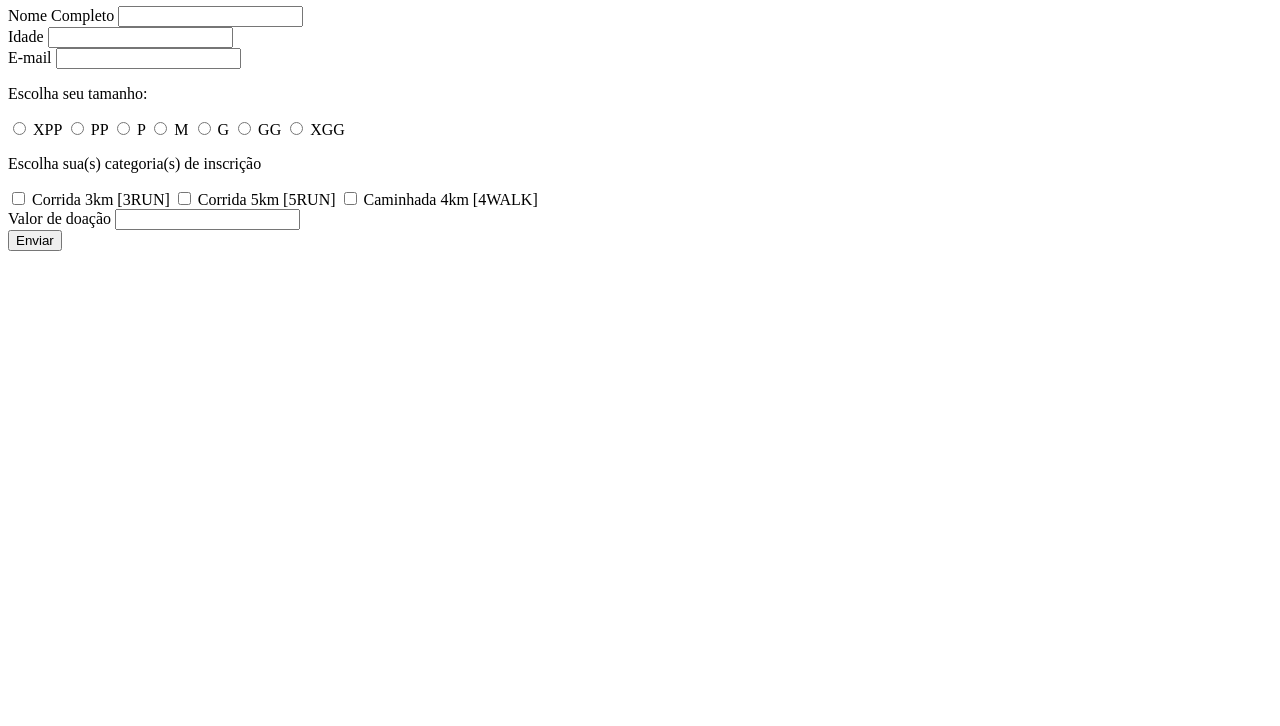
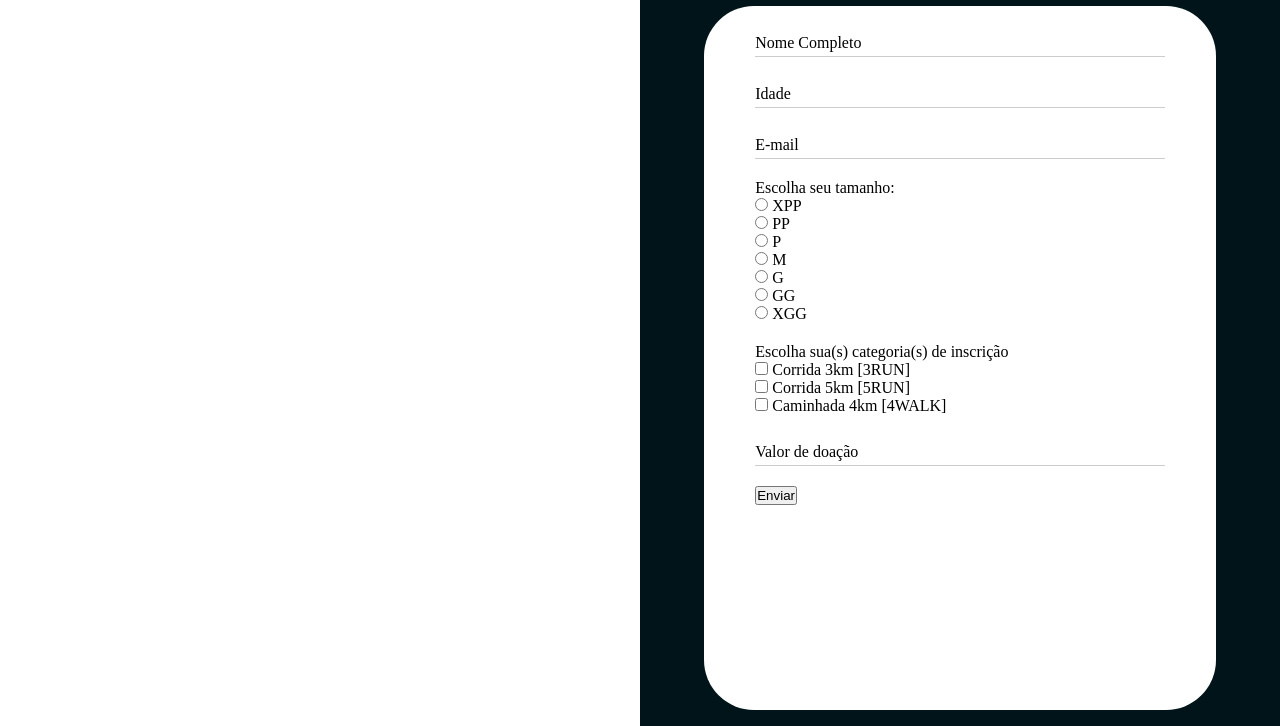
Before and after one commit to BrendaRSS/exercise-three-adatech, a website: page index.html in a window 1280 px wide. Shown: the part 74-800 px from the top of the page. Drawn offline with Linux system fonts and the light colour scheme.

Commit message:
feat: form editing

```diff
--- a/index.html
+++ b/index.html
@@ -3,71 +3,95 @@
 <head>
     <meta charset="UTF-8">
     <meta name="viewport" content="width=device-width, initial-scale=1.0">
-    <title>Document</title>
+    <link rel="stylesheet" href="styles.css" type="text/css" />
+    <title>Ajude uma causa | Formulário</title>
 </head>
 <body>
     <div class="container">
+        <div class="container-brand">
+
+        </div>
         <div class="container-form">
 
             <div class="title">
-                <h1>Ajude a causa</h1>
+                <h1>Formulário de inscrição</h1>
             </div>
 
             <div class="registration-form">
                 <form action="http://localhost:3000/registrations" method="post">
-                    <div class="form-name">
+                    <div class="input-box form-name">
+                        <input type="text" id="name" name="name" required class="input"/>
                         <label for="name">Nome Completo</label>
-                        <input type="text" id="name" name="name" required/>
                     </div>
-                    <div class="div-form form-age">
+                    <div class="input-box form-age">
+                        <input type="number" id="age" name="age" required class="input"/>
                         <label for="age">Idade</label>
-                        <input type="number" id="age" name="age" required/>
                     </div>
-                    <div class="div-form form-email">
+                    <div class="input-box form-email">
+                        <input type="email" id="email" name="email" required class="input"/>
                         <label for="email">E-mail</label>
-                        <input type="email" id="email" name="email" required/>
                     </div>
                     <div class="div-form form-size">
                         <p>Escolha seu tamanho:</p>
+                        <div class="size">
                             <input type="radio" id="xpp" name="size" value="XPP" />
                             <label for="xpp"> XPP</label>
-
+                        </div>
+                        <div class="size">
                             <input type="radio" id="pp" name="size" value="PP" />
                             <label for="pp"> PP</label>
+                        </div>
 
+                        <div class="size">
                             <input type="radio" id="p" name="size" value="P" />
                             <label for="p"> P</label>
+                        </div>
 
+                        <div class="size">
                             <input type="radio" id="m" name="size" value="M" />
                             <label for="m"> M</label>
+                        </div>
 
+                        <div class="size">
                             <input type="radio" id="g" name="size" value="G" />
                             <label for="g"> G</label>
+                        </div>
 
+                        <div class="size">
                             <input type="radio" id="gg" name="size" value="GG" />
                             <label for="gg"> GG</label>
+                        </div>
 
+                        <div class="size">
                             <input type="radio" id="xgg" name="size" value="XGG" />
                             <label for="xgg"> XGG</label>
                         </div>
+                    </div>
+
                     <div class="div-form form-category">
                         <p>Escolha sua(s) categoria(s) de inscrição</p>
 
+                        <div class="category">
                             <input type="checkbox" id="3km" name="3RUN" value="3RUN" />
                             <label for="3km"> Corrida 3km [3RUN]</label>
+                        </div>
 
+                        <div class="category">
                             <input type="checkbox" id="5km" name="5RUN" value="5RUN" />
                             <label for="5km"> Corrida 5km [5RUN]</label>
+                        </div>
 
+                        <div class="category">
                             <input type="checkbox" id="4km" name="4WALK" value="4WALK" />
                             <label for="4km"> Caminhada 4km [4WALK]</label>
                         </div>
-                    <div class="div-form form-donation">
+                    </div>
+                    <div class="input-box form-donation">
+                        <input type="text" id="donation" name="donation" required class="input"/>
                         <label for="donation">Valor de doação</label>
-                        <input type="text" id="donation" name="donation" required/>
                     </div>
 
-                    <button type="submit">Enviar</button>
+                    <button type="submit" class="button-submit">Enviar</button>
                 </form>
             </div>
 
--- a/styles.css
+++ b/styles.css
@@ -0,0 +1,99 @@
+*{
+    margin:0;
+    padding: 0;
+    box-sizing: border-box;
+}
+
+body{
+    width: 100%;
+    height: 100vh;
+}
+
+.container{
+    width: 100%;
+    height: 100vh;
+    display: flex;
+    justify-content: center;
+    align-items: center;
+}
+
+.container-brand{
+    width: 50%;
+    height: auto;
+}
+
+.container-form{
+    width: 50%;
+    height: 100%;
+    display: flex;
+    flex-direction: column;
+    background-color: #00141a;
+    justify-content: flex-start;
+    align-items: center;
+}
+
+.title{
+    width: 100%;
+    height: 10%;
+    display: flex;
+    justify-content: center;
+    align-items: center;
+    color: #ffffff;
+}
+
+.registration-form{
+    width: 80%;
+    height: 88%;
+    background-color: #ffffff;
+    border-radius: 50px;
+    display: flex;
+    flex-direction: column;
+    justify-content: flex-start;
+    align-items: center;
+}
+
+.registration-form form{
+    width: 80%;
+}
+
+.div-form{
+    margin: 20px 0;
+}
+
+.input-box{
+    position: relative;
+    margin: 20px 0;
+}
+
+.input-box input{
+    width: 100%;
+}
+
+.input-box label{
+    position: absolute;
+    left: 0;
+    bottom: 5px;
+    transition: all .5s;
+    cursor: text;
+}
+
+.input{
+    width: 70%;
+    border: 0;
+    border-bottom: 1px solid #ccc;
+    padding: 5px;
+    font-size: 17px;
+    outline: none;
+}
+
+form .input-box .input:focus ~ label,
+form .input-box .input:valid ~ label{
+    transform: translateY(-20px);
+    font-size: 12px;
+    color: #2d5966 ;
+}
+
+.form-size, .form-category{
+    display: flex;
+    flex-direction: column;
+}
```
Lines whose indentation alone changed are shown as unchanged.
